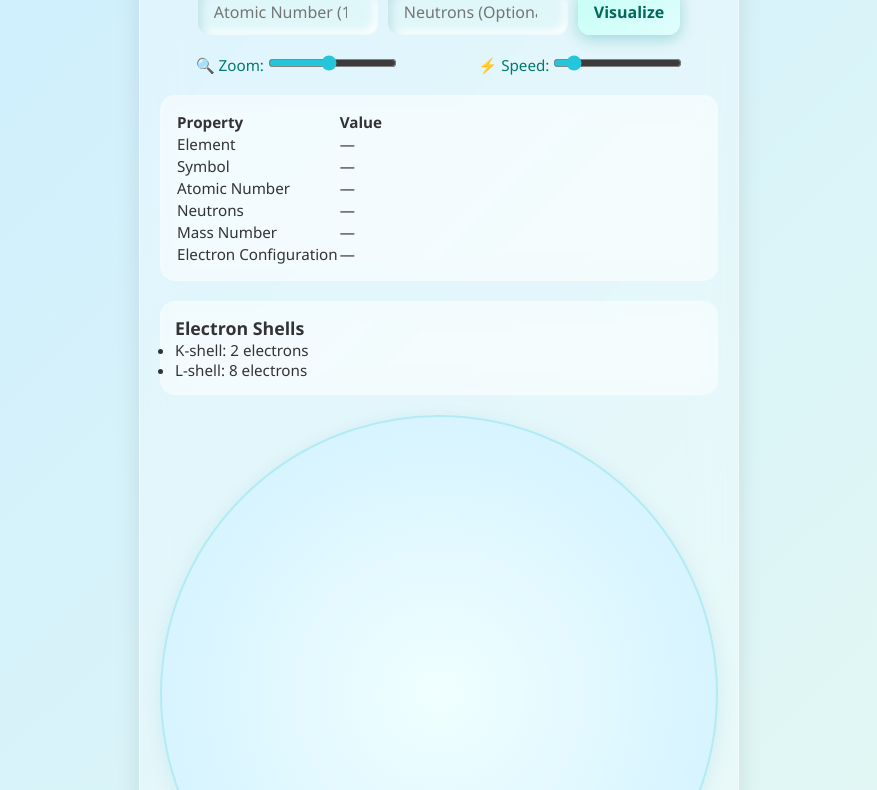
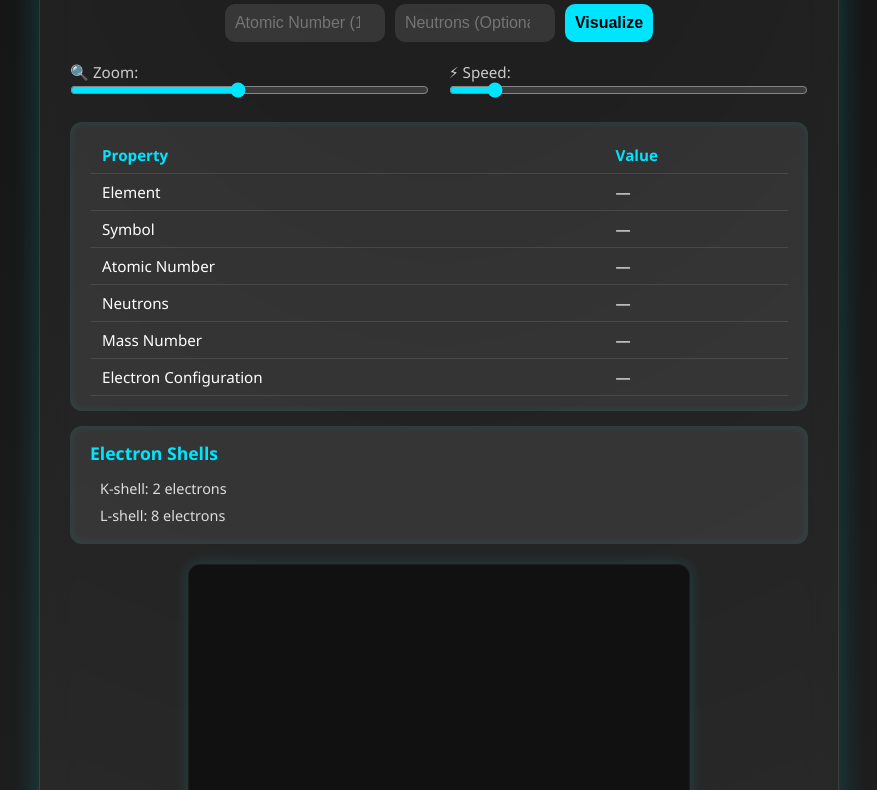
Before and after one commit to Swarup2024web/AtomCalc, a plain HTML site: page index.html in a window 1280 px wide. Shown: the part 115-905 px from the top of the page, without its empty margins (201-1078 px from the left). Drawn offline with Linux system fonts and the light colour scheme.

Commit message:
Update style.css

```diff
--- a/style.css
+++ b/style.css
@@ -1,39 +1,45 @@
+/* General Reset */
 * {
-  box-sizing: border-box;
   margin: 0;
   padding: 0;
-  font-family: 'Segoe UI', sans-serif;
+  box-sizing: border-box;
 }
 
+/* Body Styling */
 body {
-  background: linear-gradient(135deg, #cceeff, #e6f9f2);
+  font-family: 'Segoe UI', Tahoma, Geneva, Verdana, sans-serif;
+  background: radial-gradient(circle at top, #111, #222);
+  color: #ffffff;
+  display: flex;
+  justify-content: center;
+  align-items: center;
+  padding: 20px;
   min-height: 100vh;
-  display: flex;
-  align-items: center;
-  justify-content: center;
-  padding: 20px;
-  color: #333;
 }
 
+/* Container Card */
 .container {
-  max-width: 600px;
+  max-width: 800px;
   width: 100%;
-  text-align: center;
-  padding: 20px;
-  border-radius: 25px;
-  background: rgba(255, 255, 255, 0.3);
-  backdrop-filter: blur(20px);
-  box-shadow: 0 8px 25px rgba(0, 0, 0, 0.1);
-  border: 1px solid rgba(255, 255, 255, 0.4);
+  background: rgba(255, 255, 255, 0.05);
+  border-radius: 20px;
+  padding: 30px;
+  backdrop-filter: blur(15px);
+  box-shadow: 0 0 30px rgba(0, 255, 255, 0.2);
+  border: 1px solid rgba(255, 255, 255, 0.1);
 }
 
+/* Neon Heading */
 .neon-text {
-  font-size: 2rem;
-  color: #4fc3f7;
-  text-shadow: 0 0 8px #9befff, 0 0 15px #4fc3f7;
+  text-align: center;
+  font-size: 2.2rem;
+  font-weight: bold;
+  color: #00e5ff;
+  text-shadow: 0 0 5px #00e5ff, 0 0 10px #00e5ff;
   margin-bottom: 20px;
 }
 
+/* Input Section */
 .input-box {
   display: flex;
   flex-wrap: wrap;
@@ -42,71 +48,124 @@ body {
   margin-bottom: 20px;
 }
 
-input[type="number"],
-button {
-  padding: 12px 16px;
-  font-size: 1em;
-  border-radius: 12px;
+.input-box input,
+.input-box button {
+  padding: 10px;
+  font-size: 1rem;
+  border-radius: 10px;
   border: none;
   outline: none;
-  transition: all 0.3s ease;
 }
 
-input[type="number"] {
-  background: #e0f7fa;
-  color: #333;
-  box-shadow: inset 4px 4px 8px #c2e4e9, inset -4px -4px 8px #ffffff;
-  width: 180px;
+.input-box input {
+  width: 160px;
+  background: rgba(255, 255, 255, 0.1);
+  color: #fff;
 }
 
-button {
-  background: linear-gradient(145deg, #c5fff6, #e0fdfd);
-  color: #00695c;
-  box-shadow: 0 4px 15px rgba(0, 150, 136, 0.3);
+.input-box button {
+  background: #00e5ff;
+  color: #000;
+  font-weight: bold;
   cursor: pointer;
-  font-weight: bold;
+  transition: 0.3s;
 }
 
-button:hover {
-  background: linear-gradient(145deg, #e0fdfd, #c5fff6);
-  box-shadow: 0 6px 18px rgba(0, 150, 136, 0.5);
+.input-box button:hover {
+  background: #00bcd4;
 }
 
-.glass-box {
-  background: rgba(255, 255, 255, 0.4);
-  padding: 15px;
-  margin-bottom: 20px;
-  border-radius: 15px;
-  backdrop-filter: blur(15px);
-  box-shadow: inset 0 0 6px rgba(255, 255, 255, 0.3);
-  font-size: 0.95em;
-  text-align: left;
+/* Sliders */
+.slider-group {
+  display: flex;
+  justify-content: space-between;
+  gap: 20px;
+  margin: 15px 0 20px;
+  flex-wrap: wrap;
 }
 
+.slider-group label {
+  flex: 1;
+  font-size: 0.95rem;
+  color: #ccc;
+}
+
+.slider-group input[type=range] {
+  width: 100%;
+  accent-color: #00e5ff;
+}
+
+/* Info Box & Orbit Info */
+.glass-box {
+  background: rgba(255, 255, 255, 0.08);
+  border-radius: 12px;
+  padding: 15px 20px;
+  margin: 15px 0;
+  box-shadow: inset 0 0 10px rgba(0, 255, 255, 0.1);
+}
+
+/* Info Table */
+#elementInfoTable {
+  width: 100%;
+  border-collapse: collapse;
+  font-size: 0.95rem;
+}
+
+#elementInfoTable th,
+#elementInfoTable td {
+  padding: 8px 12px;
+  text-align: left;
+  border-bottom: 1px solid rgba(255, 255, 255, 0.1);
+}
+
+#elementInfoTable th {
+  color: #00e5ff;
+}
+
+/* Orbit Shell Info */
+#orbitInfo h3 {
+  margin-bottom: 10px;
+  color: #00e5ff;
+  font-size: 1.1rem;
+}
+
+#orbitList {
+  list-style: none;
+  padding-left: 10px;
+}
+
+#orbitList li {
+  padding: 4px 0;
+  font-size: 0.9rem;
+  color: #ddd;
+}
+
+/* Canvas Area */
 .canvas-wrapper {
-  margin-top: 10px;
+  display: flex;
+  justify-content: center;
+  margin-top: 20px;
 }
 
 canvas {
-  width: 100%;
-  max-width: 100%;
-  height: auto;
-  border-radius: 50%;
-  background: radial-gradient(circle at center, #f0ffff, #ccefff);
-  box-shadow: 0 4px 20px rgba(173, 216, 230, 0.4);
-  border: 2px solid #b2ebf2;
+  border-radius: 12px;
+  background: #111;
+  box-shadow: 0 0 15px rgba(0, 255, 255, 0.15);
+  border: 1px solid rgba(255, 255, 255, 0.05);
 }
 
-.slider-group {
-  display: flex;
-  justify-content: space-around;
-  margin: 10px auto 20px;
-  flex-wrap: wrap;
-  gap: 10px;
-  font-size: 0.95em;
-  color: #00796b;
+/* Responsive */
+@media (max-width: 600px) {
+  .input-box input {
+    width: 100%;
+  }
+
+  .slider-group {
+    flex-direction: column;
+  }
+
+  canvas {
+    width: 100% !important;
+    height: auto !important;
+  }
 }
-
-.slider-group input[type="range"] {
-  accent-color: #26c6da;
-  }
```
